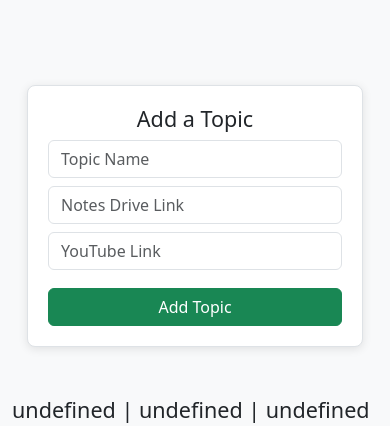
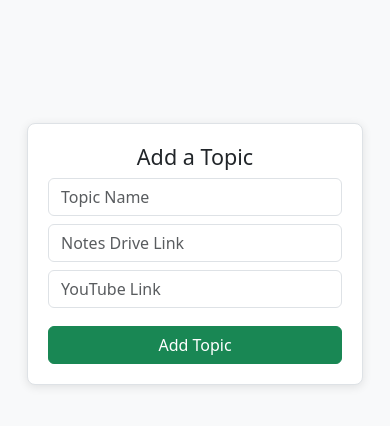
Before and after one commit to Barath2812/PROJECT-SETUP, a React (Vite) app in the folder Notes/Notes/: page /#/admin-topic in a window 390 px wide. Shown: the part 194-620 px from the top of the page. Built offline with nearby package versions, Linux system fonts and the light colour scheme; no server answers; sample sign-in values are in the browser's storage.

Commit message:
Update AdminunitPage.css

```diff
--- a/Notes/Notes/src/AdminunitPage.css
+++ b/Notes/Notes/src/AdminunitPage.css
@@ -75,7 +75,7 @@ h1, h2 {
 /* Media query for mobile devices */
 @media (max-width: 768px) {
   .tsyllabus-container {
-    margin-top: 175px; /* Margin for mobile */
+    margin-top: 250px; /* Margin for mobile */
     padding: 15px; /* Less padding on mobile */
   }
 }
```
